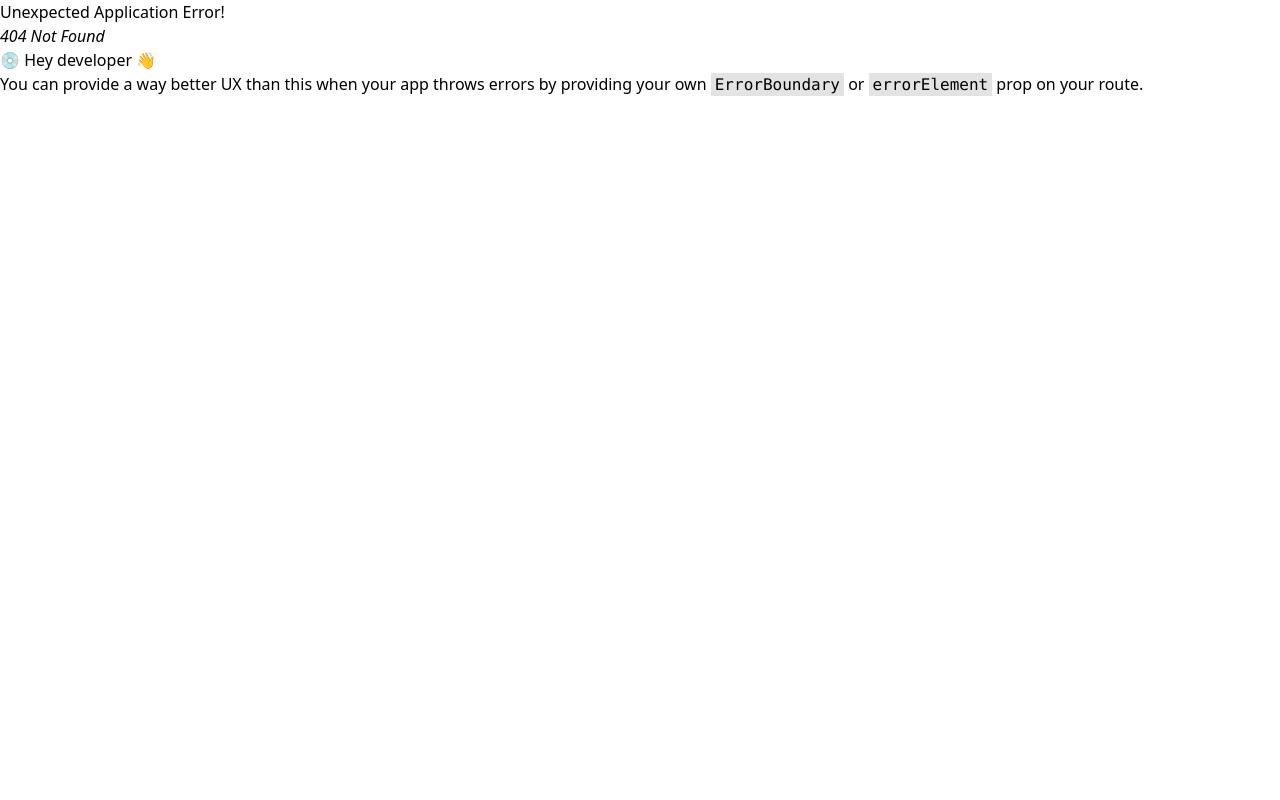
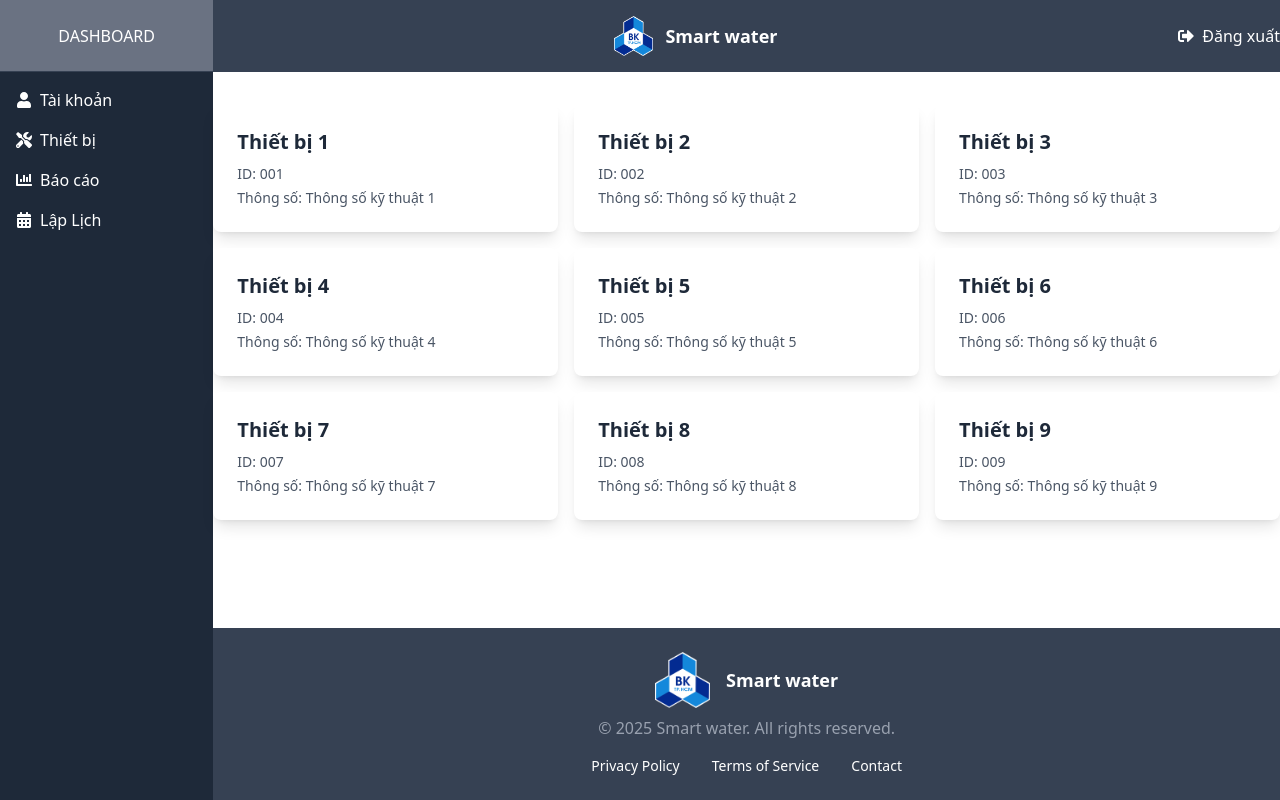
Before and after one commit to TniAhEl/DADN, a React (Vite) app: page /devices in a window 1280 px wide. Before the commit this address had no page. Built offline with nearby package versions, Linux system fonts and the light colour scheme.

Commit message:
add: DeviceCard, Devices

```diff
--- a/src/pages/Devices/Devices.jsx
+++ b/src/pages/Devices/Devices.jsx
@@ -0,0 +1,46 @@
+import React from 'react';
+import Header from '../ManualComponents/Header';
+import Footer from '../ManualComponents/Footer';
+import Sidebar from '../ManualComponents/Sidebar';
+import DevicesCard from './DevicesCard'; // Đảm bảo import đúng
+
+const Devices = () => {
+  // Mảng thiết bị mẫu
+  const devices = [
+    { name: 'Thiết bị 1', id: '001', specs: 'Thông số kỹ thuật 1' },
+    { name: 'Thiết bị 2', id: '002', specs: 'Thông số kỹ thuật 2' },
+    { name: 'Thiết bị 3', id: '003', specs: 'Thông số kỹ thuật 3' },
+    { name: 'Thiết bị 4', id: '004', specs: 'Thông số kỹ thuật 4' },
+    { name: 'Thiết bị 5', id: '005', specs: 'Thông số kỹ thuật 5' },
+    { name: 'Thiết bị 6', id: '006', specs: 'Thông số kỹ thuật 6' },
+    { name: 'Thiết bị 7', id: '007', specs: 'Thông số kỹ thuật 7' },
+    { name: 'Thiết bị 8', id: '008', specs: 'Thông số kỹ thuật 8' },
+    { name: 'Thiết bị 9', id: '009', specs: 'Thông số kỹ thuật 9' },
+    { name: 'Thiết bị 10', id: '010', specs: 'Thông số kỹ thuật 10' } // Thiết bị thứ 10 sẽ không hiển thị
+  ];
+
+  return (
+    <div className="flex min-h-screen">
+      <Sidebar className="w-1/6 min-h-screen bg-gray-800 text-white" />
+      <div className="flex flex-col w-5/6">
+        <Header className="w-full bg-blue-500 text-white p-4" />
+        <main className="flex-grow container mx-auto py-8">
+          <div className="grid grid-cols-3 gap-4">
+            {/* Hiển thị tối đa 9 thiết bị */}
+            {devices.slice(0, 9).map((device, index) => (
+              <DevicesCard
+                key={index}
+                name={device.name}
+                id={device.id}
+                specs={device.specs}
+              />
+            ))}
+          </div>
+        </main>
+        <Footer className="w-full bg-gray-200 text-center p-4" />
+      </div>
+    </div>
+  );
+};
+
+export default Devices;
--- /dev/null
+++ b/src/pages/Devices/DevicesCard.jsx
@@ -0,0 +1,13 @@
+import React from 'react';
+
+const DevicesCard = ({ name, id, specs }) => {
+  return (
+    <div className="bg-white shadow-lg rounded-lg p-6 hover:shadow-xl transition duration-300 ease-in-out">
+      <h3 className="text-xl font-semibold text-gray-800 mb-2">{name}</h3>
+      <p className="text-sm text-gray-600">ID: {id}</p>
+      <p className="text-sm text-gray-600 mt-1">Thông số: {specs}</p>
+    </div>
+  );
+};
+
+export default DevicesCard;
--- a/src/pages/Houses/Houses.jsx
+++ /dev/null
@@ -1,111 +0,0 @@
-import React from 'react';
-
-const products = [
-  {
-    name: 'Smartphone X Pro',
-    status: 'Active',
-    price: '$999.00',
-    totalSales: 150,
-    createdAt: '6/23/2024',
-    image: 'path/to/smartphone.jpg',
-  },
-  {
-    name: 'Wireless Earbuds Ultra',
-    status: 'Active',
-    price: '$199.00',
-    totalSales: 300,
-    createdAt: '6/23/2024',
-    image: 'path/to/earbuds.jpg',
-  },
-  {
-    name: 'Smart Home Hub',
-    status: 'Active',
-    price: '$149.00',
-    totalSales: 200,
-    createdAt: '6/23/2024',
-    image: 'path/to/homehub.jpg',
-  },
-  {
-    name: '4K Ultra HD Smart TV',
-    status: 'Active',
-    price: '$799.00',
-    totalSales: 50,
-    createdAt: '6/23/2024',
-    image: 'path/to/tv.jpg',
-  },
-  {
-    name: 'Gaming Laptop Pro',
-    status: 'Active',
-    price: '$1299.00',
-    totalSales: 75,
-    createdAt: '6/23/2024',
-    image: 'path/to/laptop.jpg',
-  },
-];
-
-const Houses = () => {
-  return (
-    <div className="container mx-auto py-8">
-      <div className="flex justify-between items-center mb-4">
-        <h1 className="text-2xl font-bold">Products</h1>
-        <button className="bg-blue-500 text-white px-4 py-2 rounded">Add Product</button>
-      </div>
-      <div className="bg-white shadow-md rounded-lg overflow-hidden">
-        <table className="min-w-full leading-normal">
-          <thead>
-            <tr>
-              <th className="px-5 py-3 border-b-2 border-gray-200 bg-gray-100 text-left text-xs font-semibold text-gray-600 uppercase tracking-wider">
-                Name
-              </th>
-              <th className="px-5 py-3 border-b-2 border-gray-200 bg-gray-100 text-left text-xs font-semibold text-gray-600 uppercase tracking-wider">
-                Status
-              </th>
-              <th className="px-5 py-3 border-b-2 border-gray-200 bg-gray-100 text-left text-xs font-semibold text-gray-600 uppercase tracking-wider">
-                Price
-              </th>
-              <th className="px-5 py-3 border-b-2 border-gray-200 bg-gray-100 text-left text-xs font-semibold text-gray-600 uppercase tracking-wider">
-                Total Sales
-              </th>
-              <th className="px-5 py-3 border-b-2 border-gray-200 bg-gray-100 text-left text-xs font-semibold text-gray-600 uppercase tracking-wider">
-                Created at
-              </th>
-            </tr>
-          </thead>
-          <tbody>
-            {products.map((product, index) => (
-              <tr key={index}>
-                <td className="px-5 py-5 border-b border-gray-200 bg-white text-sm">
-                  <div className="flex items-center">
-                    <div className="flex-shrink-0 w-10 h-10">
-                      <img className="w-full h-full rounded-full" src={product.image} alt={product.name} />
-                    </div>
-                    <div className="ml-3">
-                      <p className="text-gray-900 whitespace-no-wrap">{product.name}</p>
-                    </div>
-                  </div>
-                </td>
-                <td className="px-5 py-5 border-b border-gray-200 bg-white text-sm">
-                  <span className="relative inline-block px-3 py-1 font-semibold text-green-900 leading-tight">
-                    <span aria-hidden className="absolute inset-0 bg-green-200 opacity-50 rounded-full"></span>
-                    <span className="relative">{product.status}</span>
-                  </span>
-                </td>
-                <td className="px-5 py-5 border-b border-gray-200 bg-white text-sm">
-                  <p className="text-gray-900 whitespace-no-wrap">{product.price}</p>
-                </td>
-                <td className="px-5 py-5 border-b border-gray-200 bg-white text-sm">
-                  <p className="text-gray-900 whitespace-no-wrap">{product.totalSales}</p>
-                </td>
-                <td className="px-5 py-5 border-b border-gray-200 bg-white text-sm">
-                  <p className="text-gray-900 whitespace-no-wrap">{product.createdAt}</p>
-                </td>
-              </tr>
-            ))}
-          </tbody>
-        </table>
-      </div>
-    </div>
-  );
-};
-
-export default Houses;
--- a/src/pages/ManualComponents/Footer.jsx
+++ b/src/pages/ManualComponents/Footer.jsx
@@ -3,24 +3,22 @@
 
 const Footer = () => {
   return (
-    <footer className="bg-gray-700 text-white py-4">
+    <footer className="bg-gray-700 text-white py-6">
       <div className="container mx-auto flex flex-col items-center">
-        <div className="flex justify-between w-full mb-4">
-        <div>
-          <div className="flex items-center">
-            <img src={logo} alt="HCMUT Logo" className="h-14 mr-5" />
+        <div className="flex flex-col items-center mb-4">
+          <div className="flex items-center mb-2">
+            <img src={logo} alt="HCMUT Logo" className="h-14 mr-4" />
             <p className="text-lg font-bold">Smart water</p>
           </div>
-          <p className="text-center">&copy; 2025 Smart water. All rights reserved.</p>
-          </div>
-          <nav>
-            <ul className="flex space-x-10">
-              <li><a href="/privacy-policy" className="hover:underline">Privacy Policy</a></li>
-              <li><a href="/terms-of-service" className="hover:underline">Terms of Service</a></li>
-              <li><a href="/contact" className="hover:underline">Contact</a></li>
-            </ul>
-          </nav>
+          <p className="text-center text-gray-400">&copy; 2025 Smart water. All rights reserved.</p>
         </div>
+        <nav className="w-full">
+          <ul className="flex justify-center space-x-8 text-sm">
+            <li><a href="/privacy-policy" className="hover:underline hover:text-blue-400">Privacy Policy</a></li>
+            <li><a href="/terms-of-service" className="hover:underline hover:text-blue-400">Terms of Service</a></li>
+            <li><a href="/contact" className="hover:underline hover:text-blue-400">Contact</a></li>
+          </ul>
+        </nav>
       </div>
     </footer>
   );
--- a/src/pages/ManualComponents/Header.jsx
+++ b/src/pages/ManualComponents/Header.jsx
@@ -1,15 +1,25 @@
 import React from 'react';
-import logo from '../../assets/hcmut.png';
+import { FaSignOutAlt } from 'react-icons/fa'; // Import biểu tượng đăng xuất từ react-icons
+import logo from '../../assets/hcmut.png'; // Import logo
 
 const Header = () => {
   return (
     <header className="bg-gray-700 text-white py-4">
-      <div className="container mx-auto flex justify-center items-center">
-        <div className="flex items-center">
+      <div className="container mx-auto flex justify-between items-center">
+        {/* Logo và tên */}
+        <div className="flex items-center justify-center flex-grow">
           <img src={logo} alt="HCMUT Logo" className="h-10 mr-3" />
           <div className="text-lg font-bold">
             <a href="/" className="hover:underline">Smart water</a>
           </div>
+        </div>
+
+        {/* Biểu tượng đăng xuất nằm ở bên phải và cách mép phải */}
+        <div className="flex items-center space-x-2 ml-auto">
+          <a href="/" className="text-white hover:underline flex items-center">
+            <FaSignOutAlt className="mr-2" /> {/* Biểu tượng đăng xuất */}
+            Đăng xuất
+          </a>
         </div>
       </div>
     </header>
--- a/src/pages/ManualComponents/Sidebar.jsx
+++ b/src/pages/ManualComponents/Sidebar.jsx
@@ -1,20 +1,17 @@
 import React from 'react';
-import { FaUser, FaHome, FaTools, FaChartBar } from 'react-icons/fa'; // Import các biểu tượng từ react-icons
+import { FaUser, FaTools, FaChartBar, FaCalendarAlt } from 'react-icons/fa'; // Import biểu tượng Lập Lịch
 
 const Sidebar = () => {
   return (
-    <div className="h-screen bg-gray-800 text-white w-1/6 flex flex-col">
+    <div className="min-h-screen bg-gray-800 text-white w-1/6 flex flex-col">
       <div className="flex items-center bg-gray-500 justify-center h-18 border-b border-gray-700">
+        <a>DASHBOARD</a>
       </div>
       <nav className="flex-grow">
         <ul className="flex flex-col p-4 space-y-4">
           <li className="flex items-center">
             <FaUser className="mr-2" />
             <a href="/account" className="hover:underline">Tài khoản</a>
-          </li>
-          <li className="flex items-center">
-            <FaHome className="mr-2" />
-            <a href="/greenhouse" className="hover:underline">Nhà kính</a>
           </li>
           <li className="flex items-center">
             <FaTools className="mr-2" />
@@ -24,6 +21,10 @@
             <FaChartBar className="mr-2" />
             <a href="/reports" className="hover:underline">Báo cáo</a>
           </li>
+          <li className="flex items-center">
+            <FaCalendarAlt className="mr-2" />
+            <a href="/schedule" className="hover:underline">Lập Lịch</a>
+          </li>
         </ul>
       </nav>
     </div>
--- a/src/routes/routers.jsx
+++ b/src/routes/routers.jsx
@@ -1,7 +1,7 @@
 import { createBrowserRouter } from 'react-router-dom';
 import Home from '../pages/Home/Home';
 import About from '../pages/FAQ/About';
-import Houses from '../pages/Houses/Houses';
+import Devices from '../pages/Devices/Devices';
 
 export const router = createBrowserRouter([
     {
@@ -15,8 +15,8 @@
 
     },
     {
-        path: '/houses',
-        element: <Houses />,
+        path: '/devices',
+        element: <Devices />,
 
     },
 ]);
```
